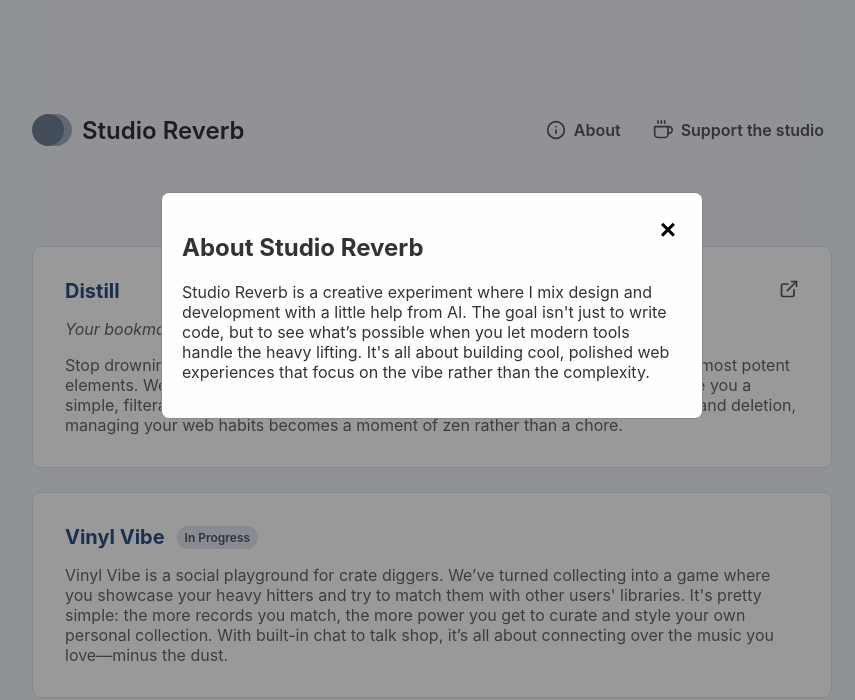
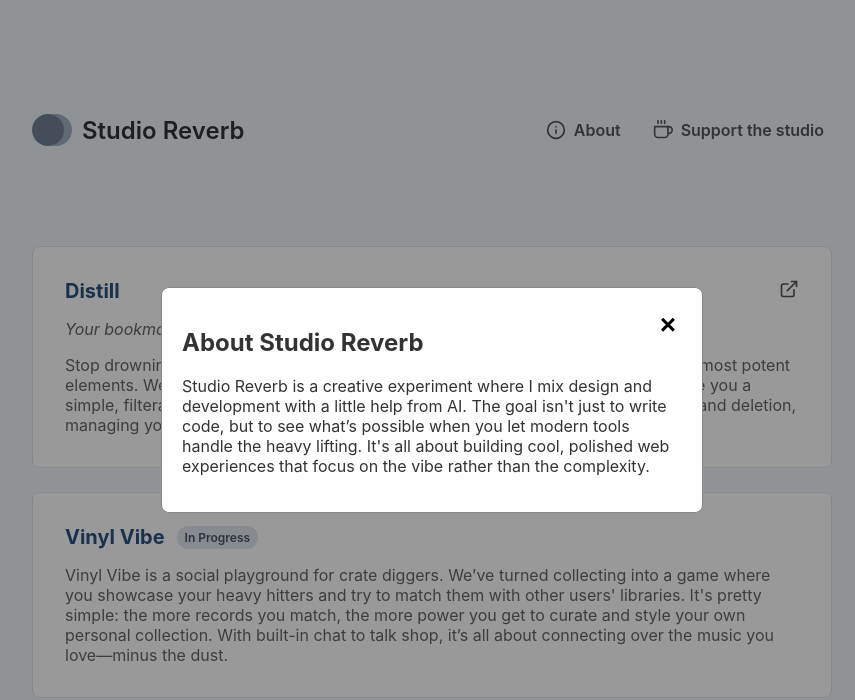
Before and after one commit to StudioReverb/studioreverb.github.io, a plain HTML site: page index.html in a window 1280 px wide. Both pictures are taken after a click on the link "About". Shown: the whole page, without its empty margins (208-1063 px from the left). Drawn offline with Linux system fonts and the light colour scheme.

Commit message:
chore: fixed modal positioning

```diff
--- a/index.html
+++ b/index.html
@@ -142,10 +142,11 @@
             overflow: auto;
             background-color: rgba(0,0,0,0.4);
             display: none;
+            align-items: center;
+            justify-content: center;
         }
         .modal-content {
             background-color: #fefefe;
-            margin: 15% auto;
             padding: 20px;
             border: 1px solid #888;
             width: 80%;
@@ -265,7 +266,7 @@
 
         function openModal(event) {
             event.preventDefault();
-            modal.style.display = "block";
+            modal.style.display = "flex";
             firstFocusableElement.focus();
         }
 
@@ -284,7 +285,7 @@
         }
 
         window.addEventListener('keydown', function(event) {
-            if (modal.style.display !== 'block') return;
+            if (modal.style.display !== 'flex') return;
 
             if (event.key === 'Escape') {
                 closeModal();
```
